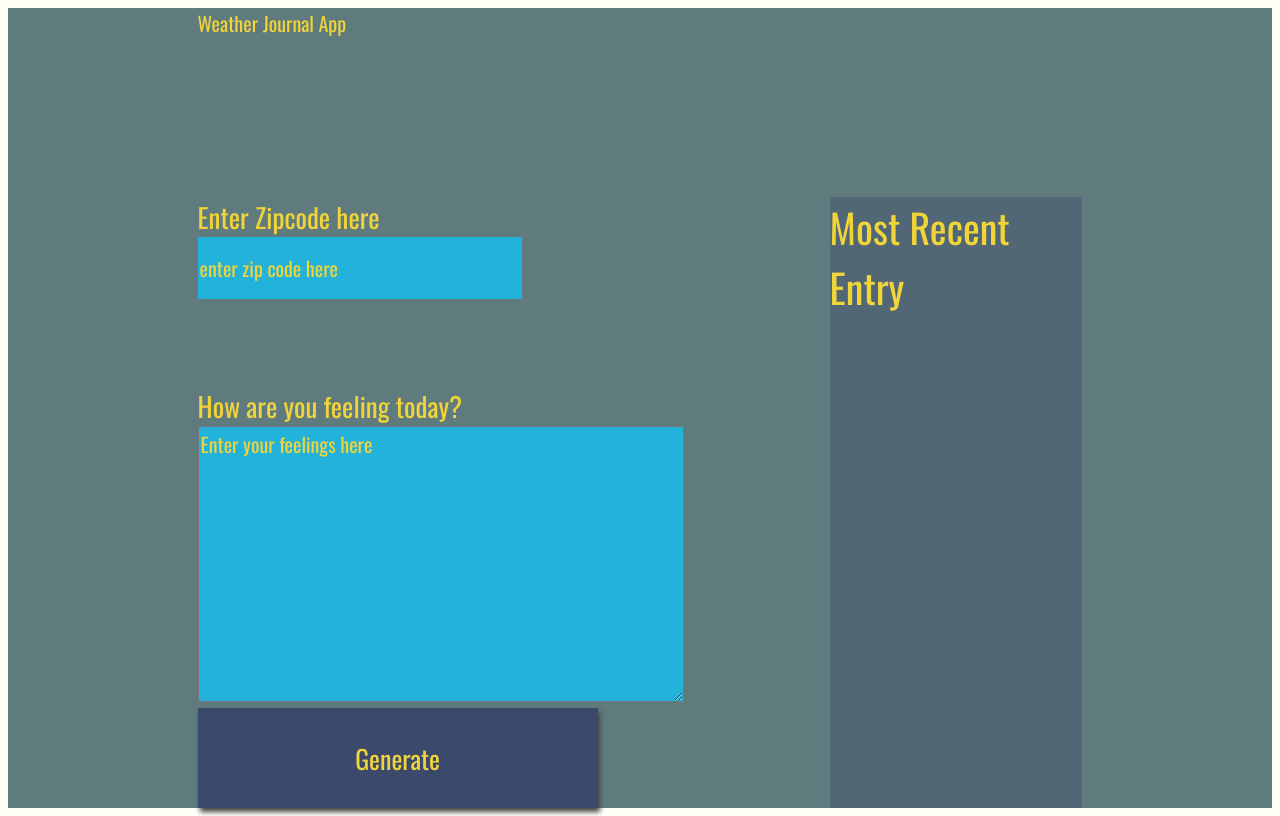
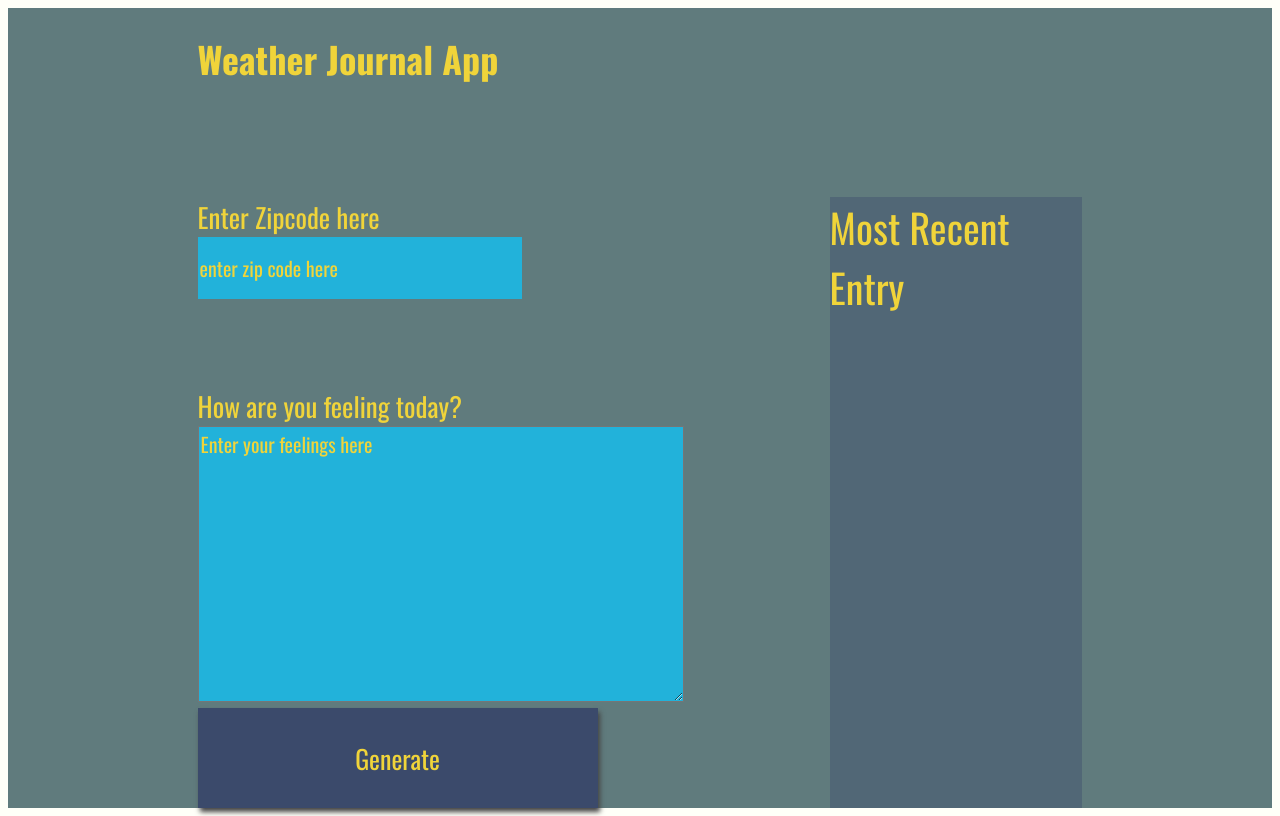
Before and after one commit to shreynolds/WeatherJournalProject, a plain HTML site: page website/index.html in a window 1280 px wide. Drawn offline with nearby package versions, Linux system fonts and the light colour scheme; a web font is replaced by a local one.

Commit message:
minor changes

```diff
--- a/website/index.html
+++ b/website/index.html
@@ -9,7 +9,7 @@
     <body>
         <div id = "app">
             <div class ="holder headline">
-                Weather Journal App
+                <h1>Weather Journal App</h1>
             </div>
             <div class ="holder zip">
                 <label for="zip">Enter Zipcode here</label>
```
